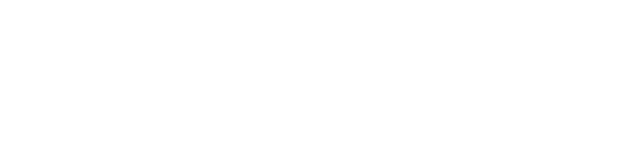
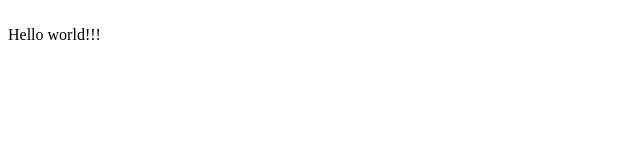
Before and after one commit to rbogaveev/shoppinglist, a plain HTML site: page index.html in a window 1280 px wide. Shown: the full height of the page, 0-640 px from the left. Drawn offline with Linux system fonts and the light colour scheme.

Commit message:
Commit from github

```diff
--- a/index.html
+++ b/index.html
@@ -1,4 +1,7 @@
 <head>
  <body>
+  <br/>
+  Hello world!!!
+  <br/>
 </body>
 </head>
```
